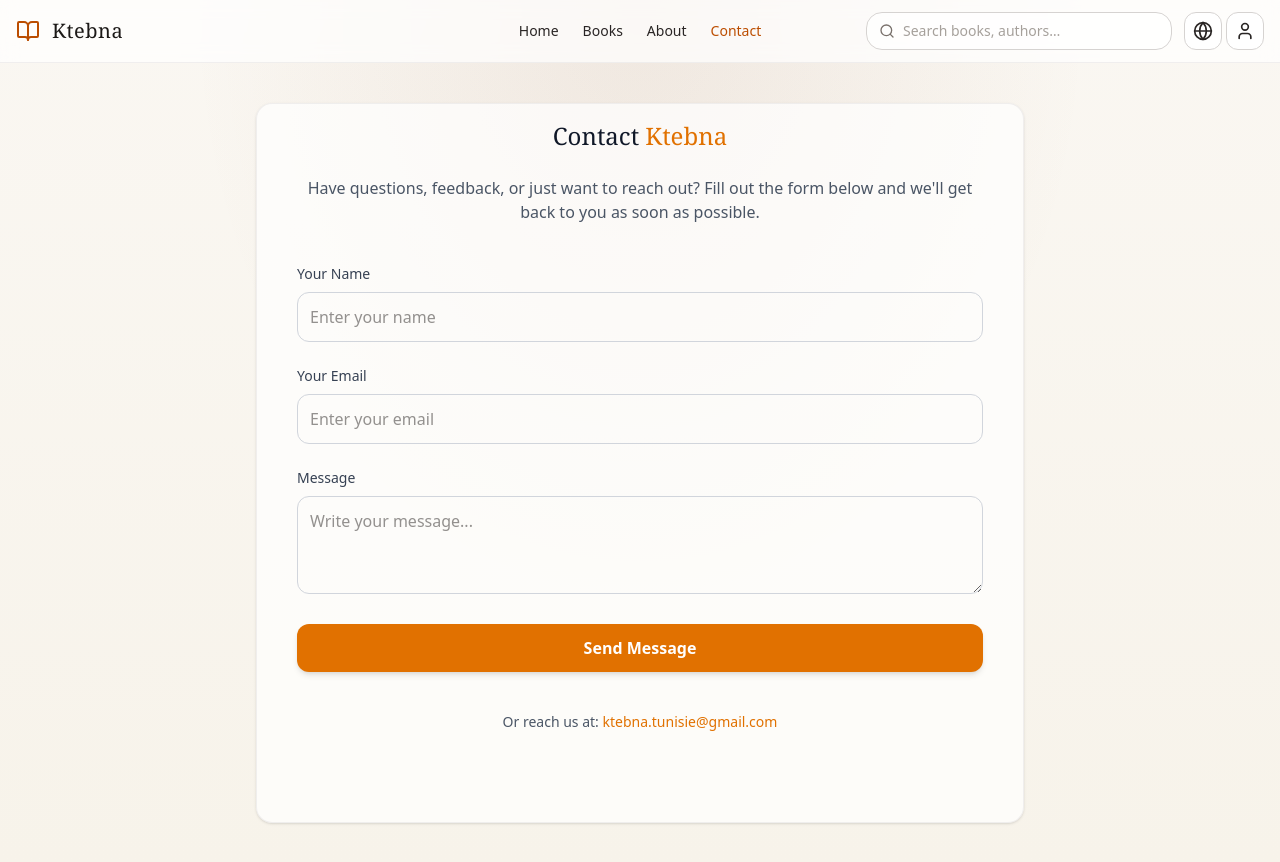
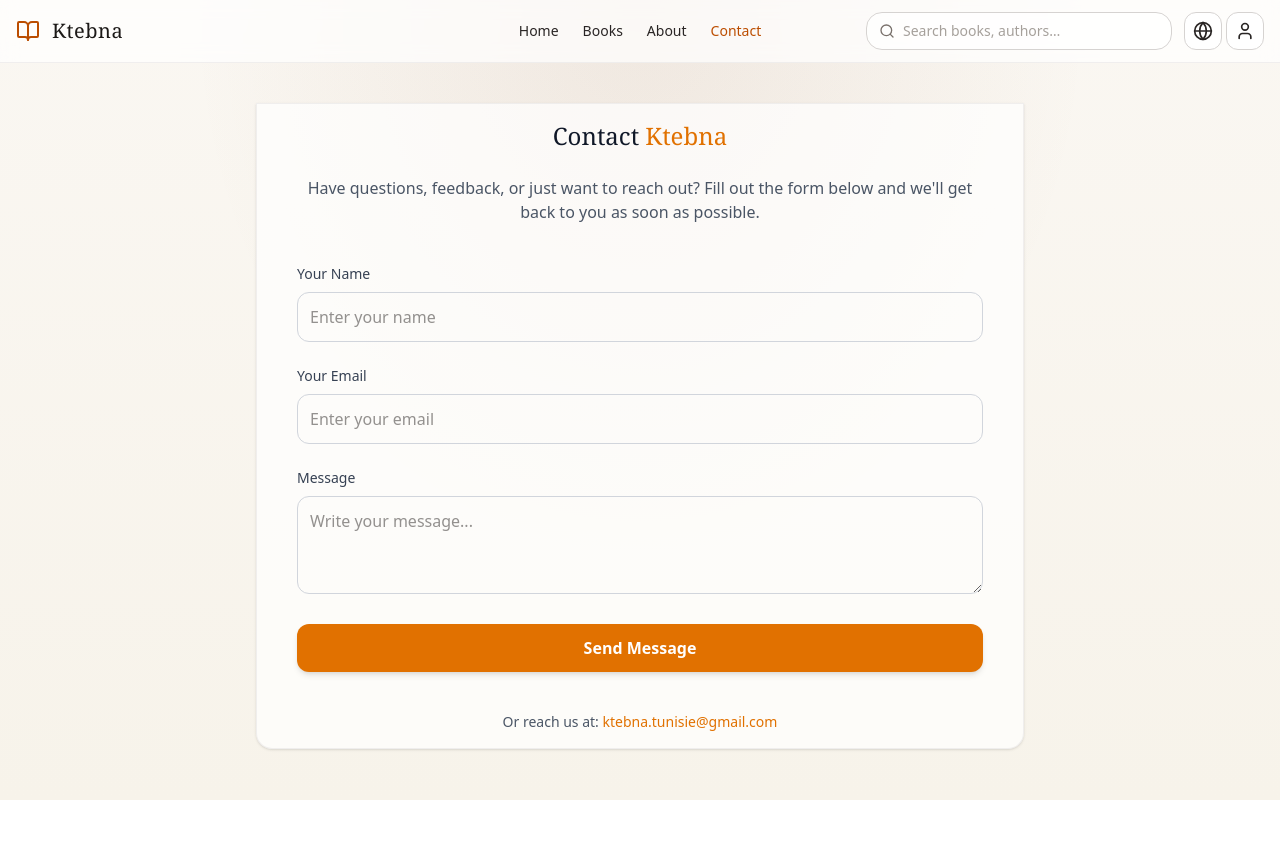
Before and after one commit to ba9hh/ktebna1, a React (Vite) app: page /contact in a window 1280 px wide. After the commit the page ends 800 px from the top, so only its background shows below. Built offline with nearby package versions, Linux system fonts and the light colour scheme.

Commit message:
first commit

```diff
--- a/src/pages/Contact.jsx
+++ b/src/pages/Contact.jsx
@@ -5,8 +5,8 @@ const Contact = () => {
   const { t } = useTranslation();
 
   return (
-    <div className="min-h-screen flex justify-center px-6 py-10 ">
-      <div className="max-w-3xl w-full bg-white/70 rounded-2xl border border-stone-200/60 shadow-sm p-8 md:px-10 md:py-4">
+    <div className="flex justify-center px-6 py-10 ">
+      <div className="max-w-3xl w-full bg-white/70 rounded-b-2xl border border-stone-200/60 shadow-sm p-8 md:px-10 md:py-4">
         <h1 className="text-2xl md:text-2xl font-serif text-gray-900 mb-6 text-center">
           {t("contact.title")}{" "}
           <span className="text-amber-600">{t("contact.ktebna")}</span>
```
